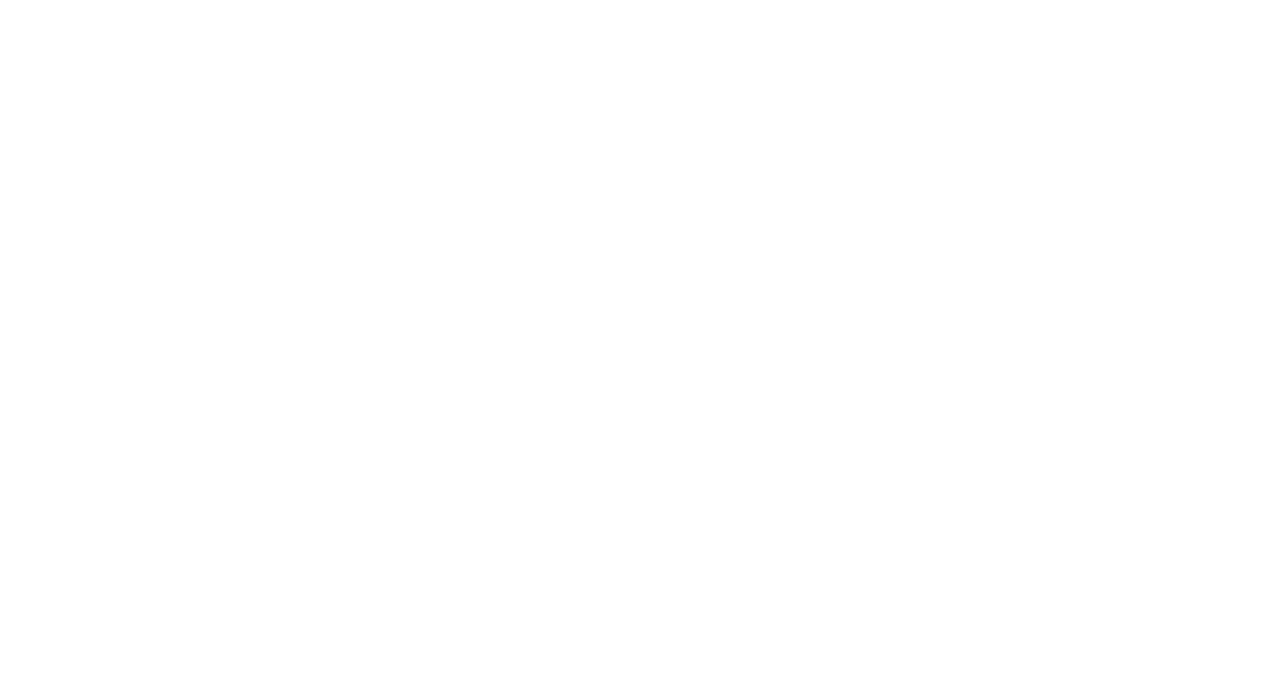
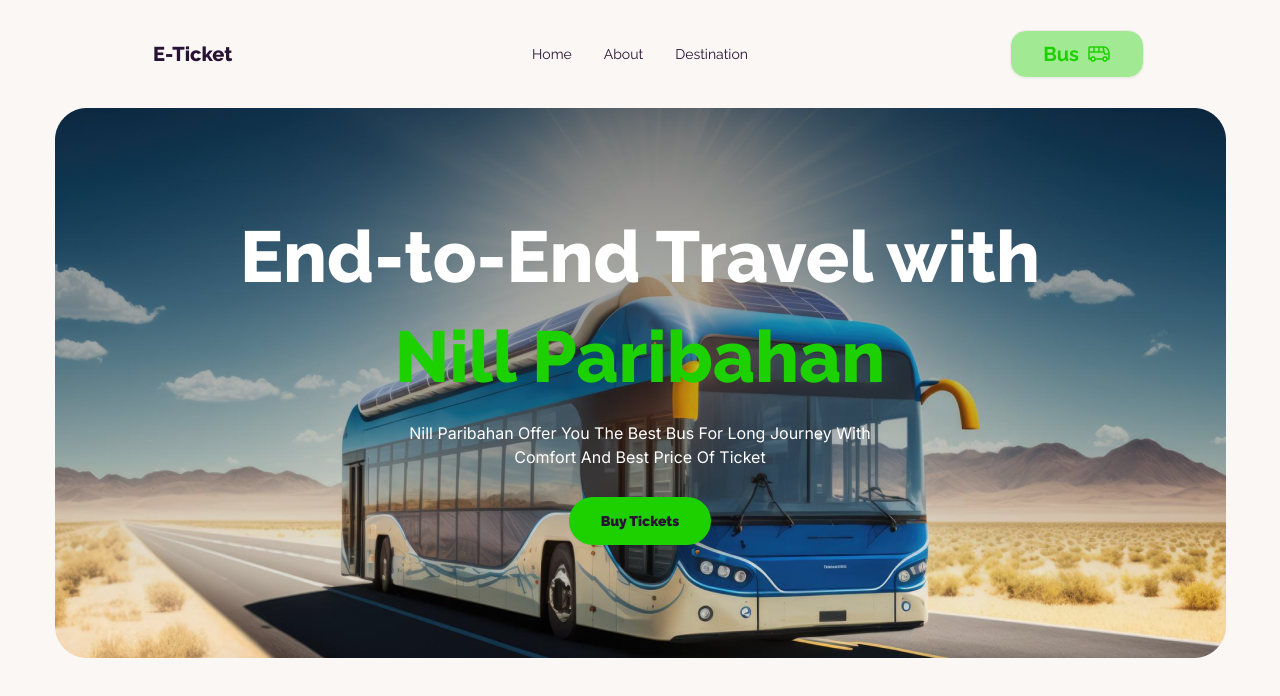
Before and after one commit to Nayeem1402/Bus-Ticket, a plain HTML site: page index.html in a window 1280 px wide. Drawn offline with nearby package versions, Linux system fonts and the light colour scheme.

Commit message:
nav and banner section done

```diff
--- a/index.html
+++ b/index.html
@@ -1,5 +1,6 @@
 <!DOCTYPE html>
-<html lang="en">
+<html lang="en" data-theme="cupcake">
+
 <head>
     <meta charset="UTF-8">
     <meta name="viewport" content="width=device-width, initial-scale=1.0">
@@ -7,9 +8,69 @@
 
     <!-- tailwind  -->
     <link href="https://cdn.jsdelivr.net/npm/daisyui@4.10.1/dist/full.min.css" rel="stylesheet" type="text/css" />
-<script src="https://cdn.tailwindcss.com"></script>
+    <script src="https://cdn.tailwindcss.com"></script>
+
+    <!-- link to css  -->
+    <link rel="stylesheet" href="style.css">
 </head>
+
 <body>
+    <nav class=" my-5 mx-2 raleway lg:mx-32 ">
+        <div class="navbar bg-base-100">
+            <div class="navbar-start">
+                <div class="dropdown">
+                    <div tabindex="0" role="button" class="btn btn-ghost lg:hidden">
+                        <svg xmlns="http://www.w3.org/2000/svg" class="h-5 w-5" fill="none" viewBox="0 0 24 24"
+                            stroke="currentColor">
+                            <path stroke-linecap="round" stroke-linejoin="round" stroke-width="2"
+                                d="M4 6h16M4 12h8m-8 6h16" />
+                        </svg>
+                    </div>
+                    <ul tabindex="0"
+                        class="menu menu-sm dropdown-content mt-3 z-[1] p-2 shadow bg-base-100 rounded-box w-52">
+                        <li><a>Home</a></li>
+                        <li> <a>About</a> </li>
+                        <li><a>Destination</a></li>
+                    </ul>
+                </div>
+                <a class="btn btn-ghost raleway font-extrabold text-xl">E-Ticket</a>
+            </div>
+            <div class="navbar-center hidden lg:flex">
+                <ul class="menu menu-horizontal px-1">
+                    <li><a>Home</a></li>
+                    <li><a>About</a></li>
+                    <li><a>Destination</a></li>
+                </ul>
+            </div>
+            <div class="navbar-end ">
+               <button class=" btn flex gap-2 bg-[#1DD10066] rounded-2xl px-8 text-xl raleway font-bold text-[#1DD100] ">Bus <img src="./images/bus-icon.png" alt=""></button>
+            </div>
+        </div>
+    </nav>
+    <!--********************************  main section start *************************************  -->
+    <main>
+        <!-- **************************8****  main banner section*************************************** [url('images/banner.png')] -->
+        <section class=" flex justify-center  ">
+            <div
+                class=" w-[1171px] h-[550px] bg-no-repeat  items-center flex  justify-center bg-[url('images/banner.png')]  ">
+                <div class=" text-center gap-7  flex flex-col    ">
+                    <h1 class="text-7xl raleway font-extrabold  text-white">End-to-End Travel with </h1>
+                    <h1 class="text-7xl raleway font-extrabold text-[#1DD100]"> Nill Paribahan </h1>
+                    <p class="text-white capitalize inter">Nill Paribahan offer you the best bus for long journey with
+                        <br>comfort and best price of ticket
+                    </p>
 
+                    <div><button class="btn w-fit font-black px-8 raleway bg-[#1DD100] border-none">Buy Tickets</button></div>
+                </div>
+            </div>
+        </section>
+
+
+    </main>
+    <!--********************************  footer section start *************************************  -->
+    <footer>
+
+    </footer>
 </body>
+
 </html>
--- /dev/null
+++ b/style.css
@@ -0,0 +1,12 @@
+@import url('https://fonts.googleapis.com/css2?family=Inter:wght@100..900&family=Raleway:ital,wght@0,100..900;1,100..900&display=swap');
+
+.inter{
+    font-family: "Inter", sans-serif;
+}
+.raleway{
+    font-family: "Raleway", sans-serif;
+}
+
+.main-color{
+    color: #1DD100;
+}
```
